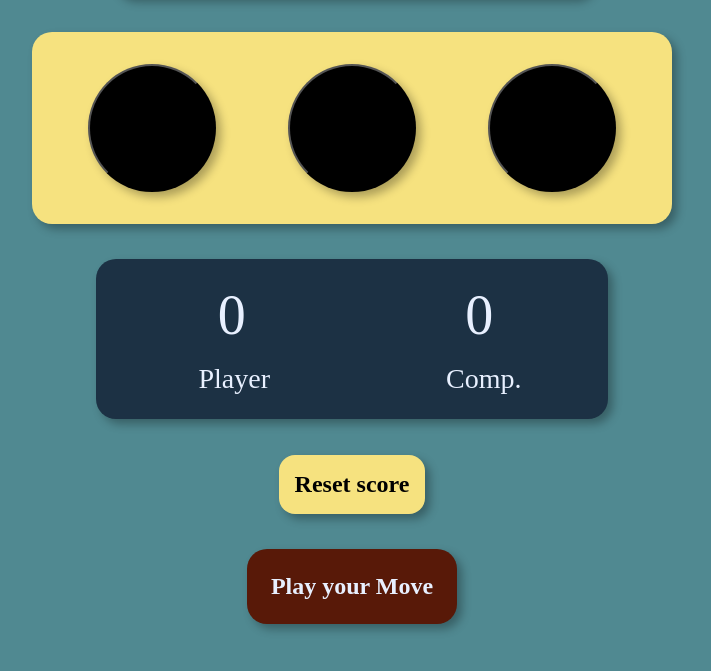
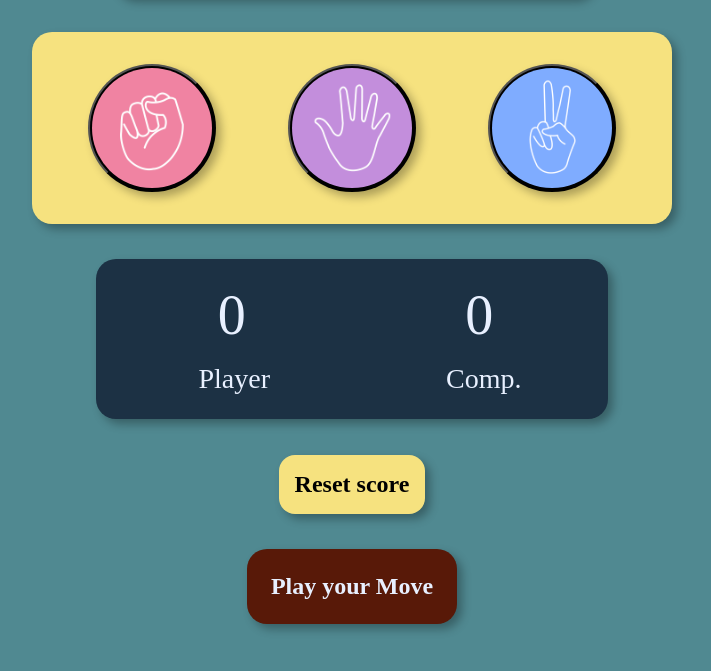
Before and after one commit to AdrishikharChowdhury/Rock-Paper-Scissors-Cut, a plain HTML site: page index.html in a window 1280 px wide. Shown: the part 99-770 px from the top of the page, without its empty margins (288-999 px from the left). Drawn offline with Linux system fonts and the light colour scheme.

Commit message:
minor fixes

```diff
--- a/assets/css/style.css
+++ b/assets/css/style.css
@@ -58,7 +58,7 @@ header{
 }
 
 .pic1{
-    background-image: url("./images/rock.png");
+    background-image: url("../images/rock.png");
     background-size: cover;
     background-repeat: no-repeat;
     background-position: center;
@@ -68,7 +68,7 @@ header{
 }
 
 .pic2{
-    background-image: url("./images/paper.png");
+    background-image: url("../images/paper.png");
     background-size: cover;
     background-repeat: no-repeat;
     background-position: center;
@@ -78,7 +78,7 @@ header{
 }
 
 .pic3{
-    background-image: url("./images/scissors.png");
+    background-image: url("../images/scissors.png");
     background-size: cover;
     background-repeat: no-repeat;
     background-position: center;
--- a/assets/js/app.js
+++ b/assets/js/app.js
@@ -95,3 +95,9 @@ const genCompChoice=()=>{
     let idx=Math.floor(Math.random()*3);
     return options[idx];
 }
+
+if (window.location.hostname === "adrishikharchowdhury.github.io") {
+    const baseTag = document.createElement("base");
+    baseTag.href = "/Stone-Paper-Scissors-Cut/";
+    document.head.appendChild(baseTag);
+  }
```
